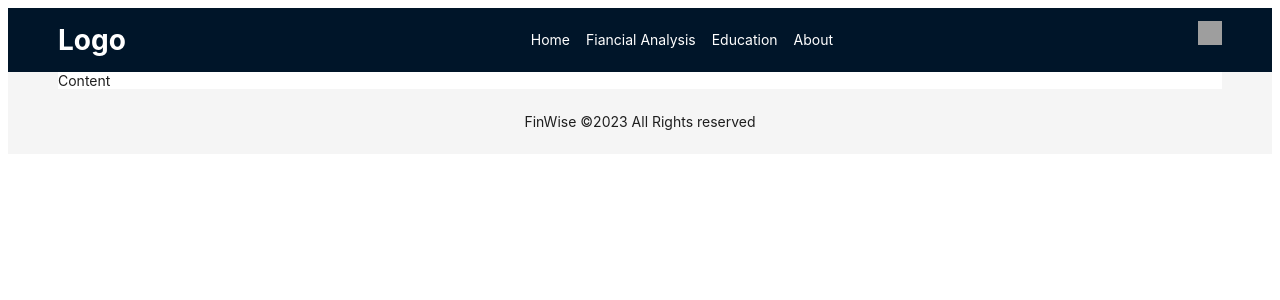
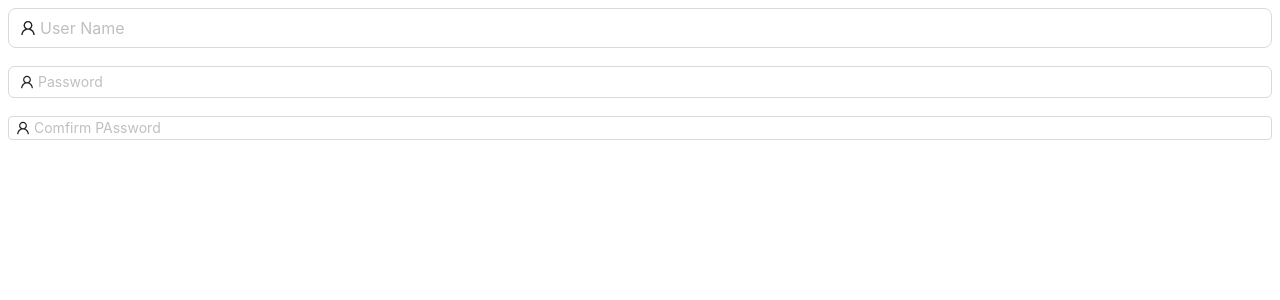
Before and after one commit to Godsheritage/finwise-hackathon-project, a React (Vite) app: page / in a window 1280 px wide. Shown: the top 300 px of the page. Built offline with nearby package versions, Linux system fonts and the light colour scheme; grey boxes are pictures that could not be loaded.

Commit message:
navbar feature

```diff
--- a/src/App.tsx
+++ b/src/App.tsx
@@ -1,12 +1,14 @@
 import React from "react";
 import Home from "./pages/home/Home";
+import SignUp from "./SignUp/SignUp";
 
 
 const App: React.FC = () => {
 
 
   return (
-    <Home/>
+    // <Home/>
+   <SignUp/>
   );
 };
 
--- /dev/null
+++ b/src/SignUp/SignUp.tsx
@@ -0,0 +1,22 @@
+import React from 'react'
+import { useState } from 'react'
+import { Input } from 'antd';
+import { UserOutlined } from '@ant-design/icons';
+
+
+const SignUp = () => {
+  return (
+    <div>
+        <Input size="large" placeholder="User Name" prefix={<UserOutlined />} />
+    <br />
+    <br />
+    <Input placeholder="Password" prefix={<UserOutlined />} />
+    <br />
+    <br />
+    <Input size="small" placeholder="Comfirm PAssword" prefix={<UserOutlined />} />
+
+    </div>
+  )
+}
+
+export default SignUp
```
Also changed, not shown: src/SignUp/SignUp.css (added).
